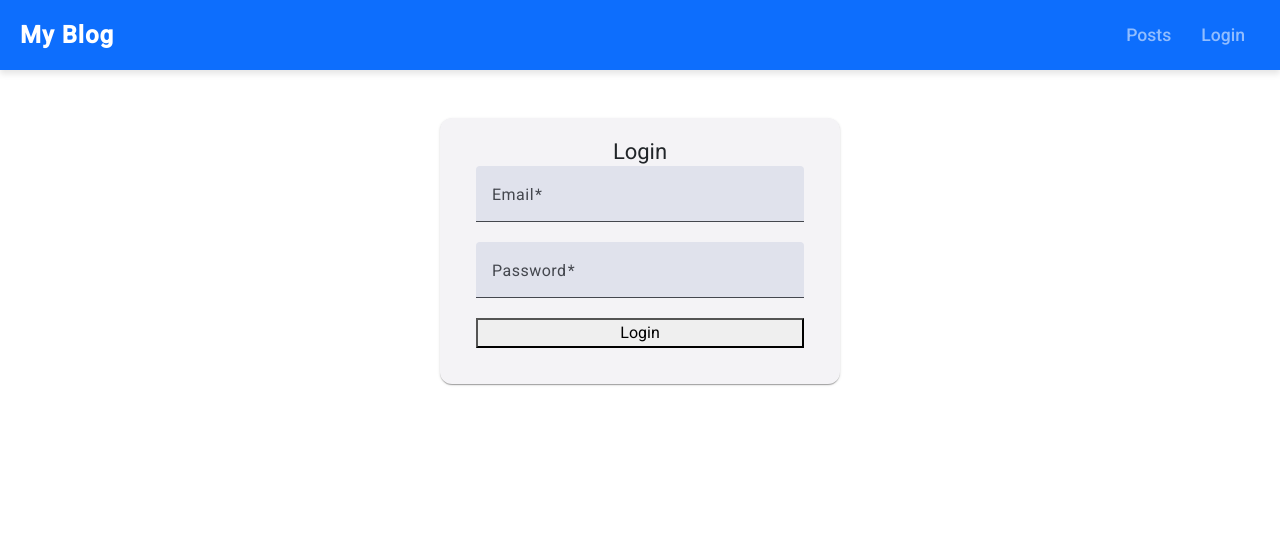
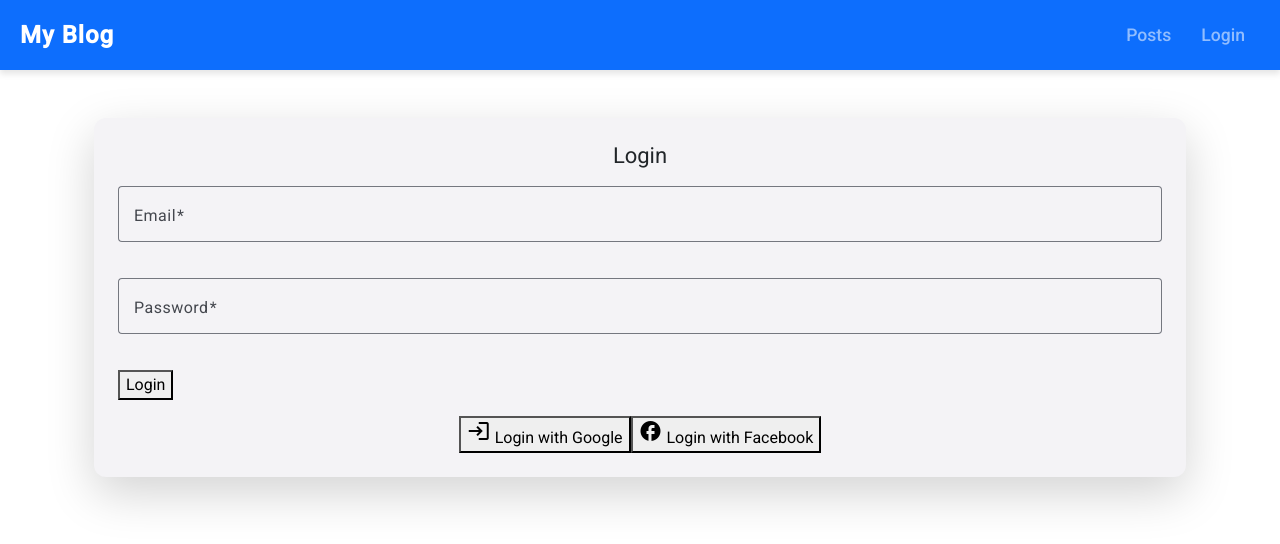
Before and after one commit to pradeeptakhatoi/blog-using-agular-nextjs, an Angular app in the folder blog-frontend/: page /login in a window 1280 px wide. Shown: the top 544 px of the page. Built offline with nearby package versions, Linux system fonts and the light colour scheme.

Commit message:
Check Login Password

```diff
--- a/blog-frontend/src/app/components/login/login.component.html
+++ b/blog-frontend/src/app/components/login/login.component.html
@@ -1,18 +1,30 @@
 <div class="container mt-5">
-    <mat-card class="login-card">
-        <mat-card-title>Login</mat-card-title>
-        <mat-card-content>
+    <mat-card class="shadow-lg p-4">
+        <mat-card-title class="mb-3 text-center">Login</mat-card-title>
+
         <form (ngSubmit)="login()">
-                <mat-form-field class="w-100">
+            <mat-form-field appearance="outline" class="w-100 mb-3">
                 <mat-label>Email</mat-label>
-                    <input matInput type="email" [(ngModel)]="email" name="email" required>
+                <input matInput type="email" [(ngModel)]="credentials.email" name="email" required>
             </mat-form-field>
-                <mat-form-field class="w-100">
+
+            <mat-form-field appearance="outline" class="w-100 mb-3">
                 <mat-label>Password</mat-label>
-                    <input matInput type="password" [(ngModel)]="password" name="password" required>
+                <input matInput type="password" [(ngModel)]="credentials.password" name="password" required>
             </mat-form-field>
-                <button mat-raised-button color="primary" class="w-100">Login</button>
+
+            <div class="d-flex justify-content-between">
+                <button mat-raised-button color="primary" type="submit">Login</button>
+            </div>
         </form>
-        </mat-card-content>
+
+        <div class="mt-3 text-center">
+            <button mat-raised-button color="accent" (click)="loginWithGoogle()">
+                <mat-icon>login</mat-icon> Login with Google
+            </button>
+            <button mat-raised-button color="warn" (click)="loginWithFacebook()">
+                <mat-icon>facebook</mat-icon> Login with Facebook
+            </button>
+        </div>
     </mat-card>
 </div>
--- a/blog-frontend/src/app/components/login/login.component.ts
+++ b/blog-frontend/src/app/components/login/login.component.ts
@@ -5,25 +5,48 @@ import { FormsModule } from '@angular/forms'; // ✅ Import FormsModule
 import { MatCardModule } from '@angular/material/card'; // ✅ Import MatCardModule
 import { MatFormFieldModule } from '@angular/material/form-field';
 import { MatInputModule } from '@angular/material/input';
+import { MatIconModule } from '@angular/material/icon';
+import { MatSnackBar } from '@angular/material/snack-bar';
 
 @Component({
   selector: 'app-login',
   templateUrl: './login.component.html',
   styleUrls: ['./login.component.scss'],
-  imports: [FormsModule, MatCardModule, MatFormFieldModule, MatInputModule]
+  imports: [FormsModule, MatCardModule, MatFormFieldModule, MatInputModule, MatIconModule]
 })
 export class LoginComponent {
-  email = '';
-  password = '';
+  credentials = { email: '', password: '' };
 
-  constructor(private authService: AuthService, private router: Router) { }
+  constructor(
+    private authService: AuthService,
+    private router: Router,
+    private snackBar: MatSnackBar
+  ) { }
 
   login() {
-    this.authService.login({ email: this.email, password: this.password }).subscribe(response => {
+    this.authService.login(this.credentials).subscribe((response: any) => {
       this.authService.updateLogin(response.access_token);
       this.router.navigate(['/posts']);
     }, error => {
       console.error('Login failed', error);
+      this.showError(error?.message || "Error Occured");
     });
   }
+
+  private showError(message: string) {
+    this.snackBar.open(message, 'Close', {
+      duration: 3000,
+      horizontalPosition: 'center',
+      verticalPosition: 'top',
+      panelClass: ['snackbar-error']
+    });
+  }
+
+  loginWithGoogle() {
+    this.authService.googleLogin();
+  }
+
+  loginWithFacebook() {
+    this.authService.facebookLogin();
+  }
 }
--- a/blog-frontend/src/app/services/auth.service.ts
+++ b/blog-frontend/src/app/services/auth.service.ts
@@ -39,4 +39,12 @@ export class AuthService {
   isLoggedIn(): boolean {
     return !!this.getToken();
   }
+
+  googleLogin() {
+    window.location.href = `${this.apiUrl}/google`; // Redirects to Google Auth
+  }
+
+  facebookLogin() {
+    window.location.href = `${this.apiUrl}/facebook`; // Redirects to Facebook Auth
+  }
 }
```
Also changed, not shown: 1 other file (tests, documents, lock files or other folders). Lines whose indentation alone changed are shown as unchanged.
